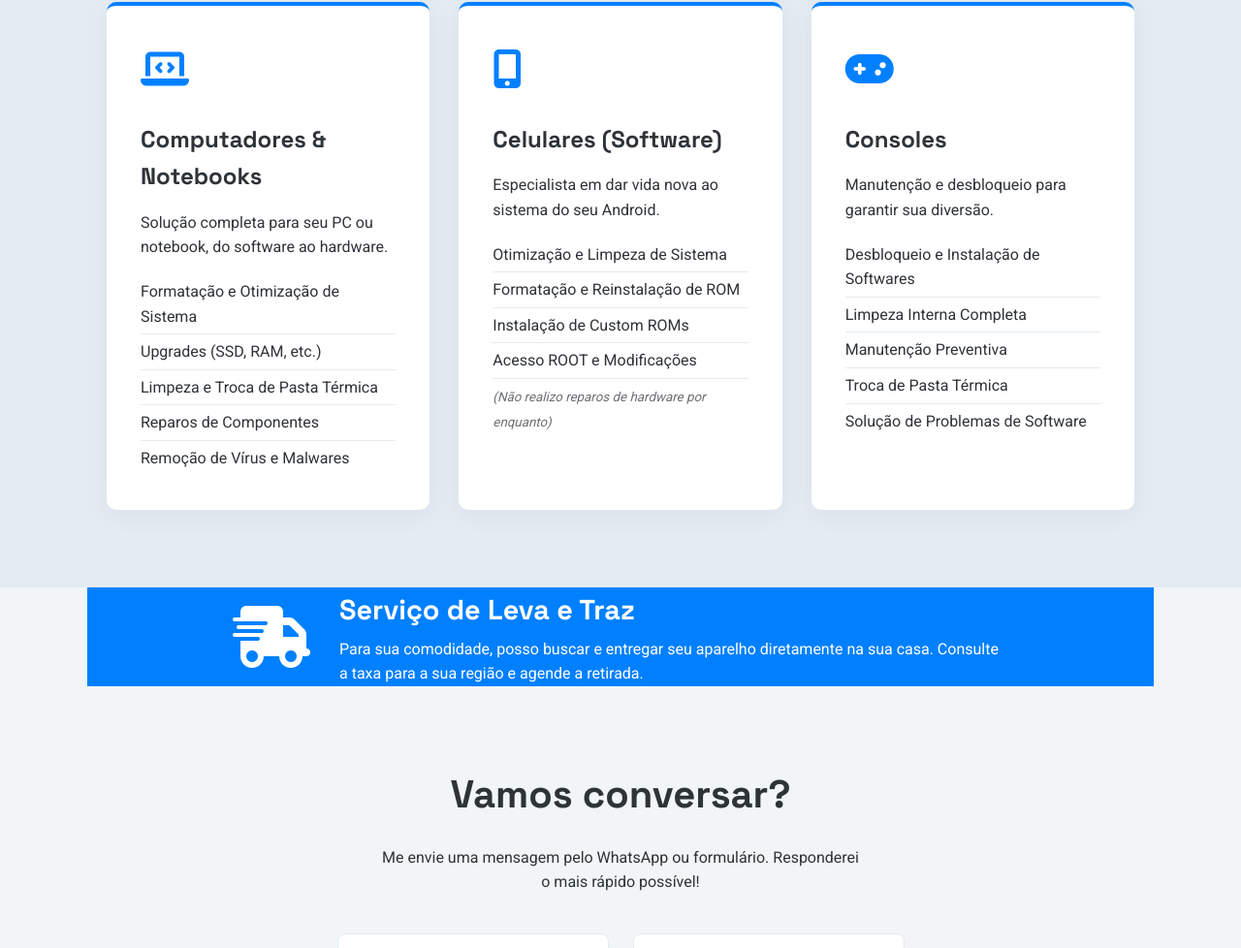
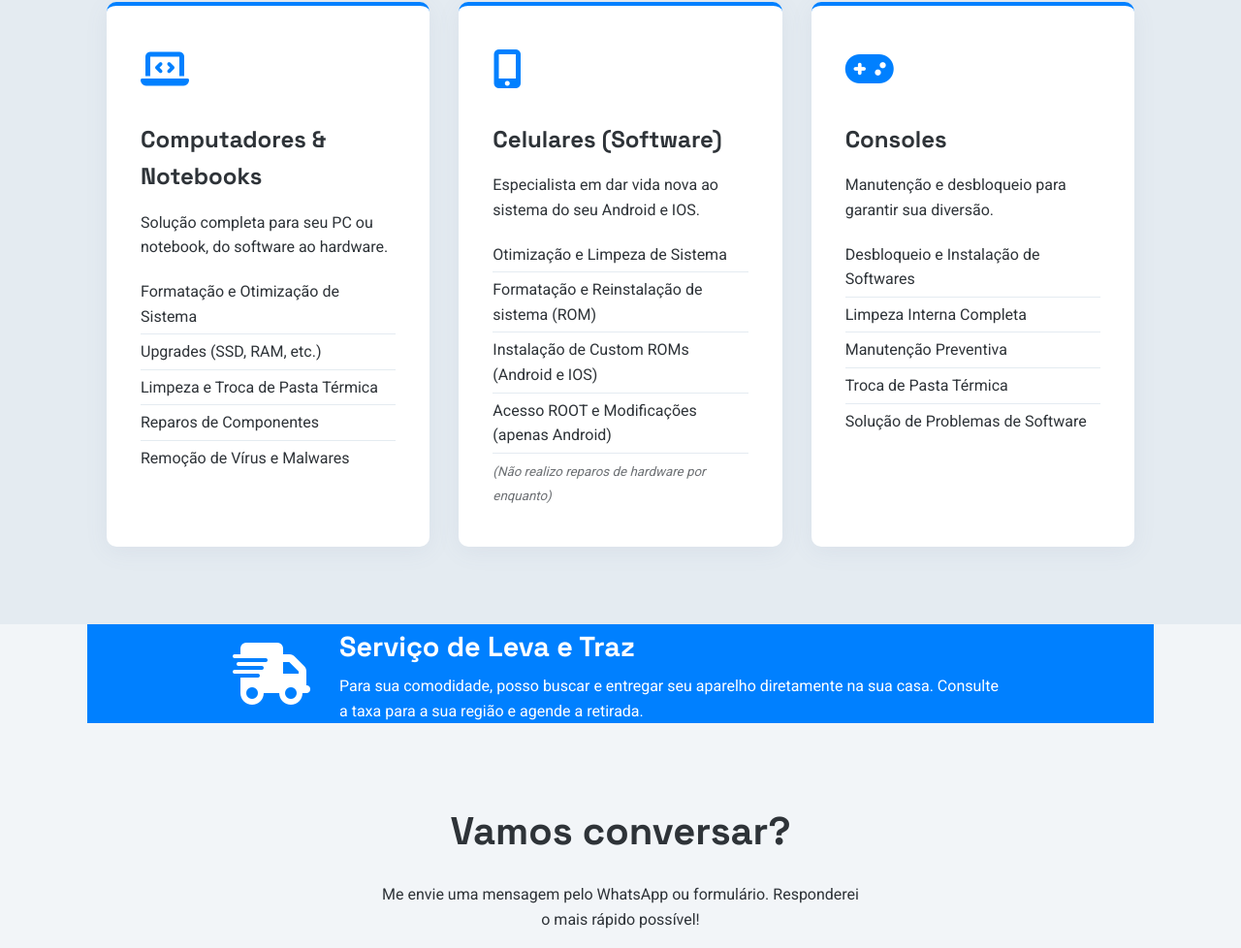
Before and after one commit to ThomyThom/TechPro, a plain HTML site: page index.html in a window 1280 px wide. Shown: the part 1386-2364 px from the top of the page at 97% size. Drawn offline with Linux system fonts and the light colour scheme.

Commit message:
Update index.html

```diff
--- a/index.html
+++ b/index.html
@@ -96,12 +96,12 @@
                     <div class="servico-card">
                         <div class="card-icon"><i class="fas fa-mobile-screen-button"></i></div>
                         <h3>Celulares (Software)</h3>
-                        <p>Especialista em dar vida nova ao sistema do seu Android.</p>
+                        <p>Especialista em dar vida nova ao sistema do seu Android e IOS.</p>
                         <ul>
                             <li>Otimização e Limpeza de Sistema</li>
-                            <li>Formatação e Reinstalação de ROM</li>
-                            <li>Instalação de Custom ROMs</li>
-                            <li>Acesso ROOT e Modificações</li>
+                            <li>Formatação e Reinstalação de sistema (ROM)</li>
+                            <li>Instalação de Custom ROMs (Android e IOS)</li>
+                            <li>Acesso ROOT e Modificações (apenas Android)</li>
                             <li><small>(Não realizo reparos de hardware por enquanto)</small></li>
                         </ul>
                     </div>
```
